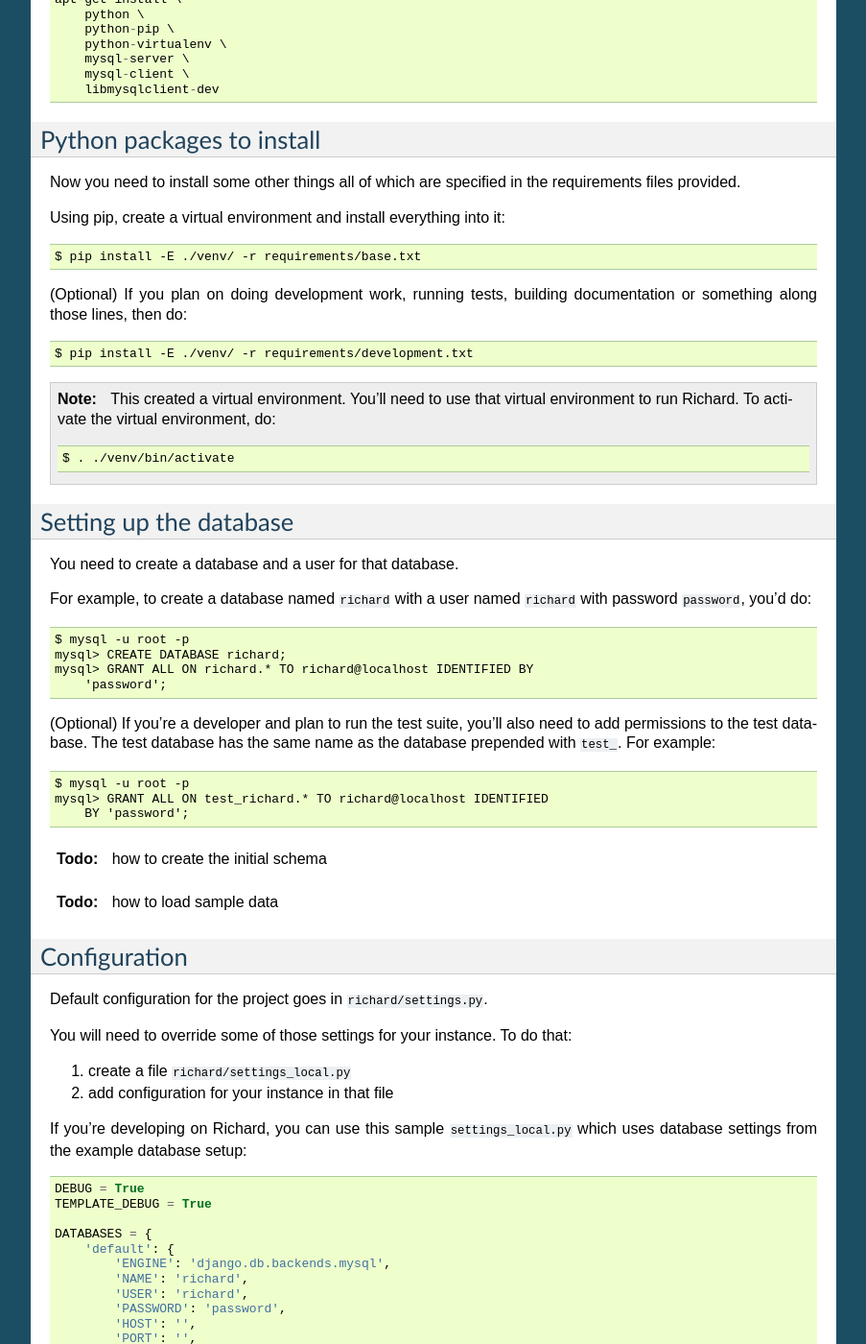
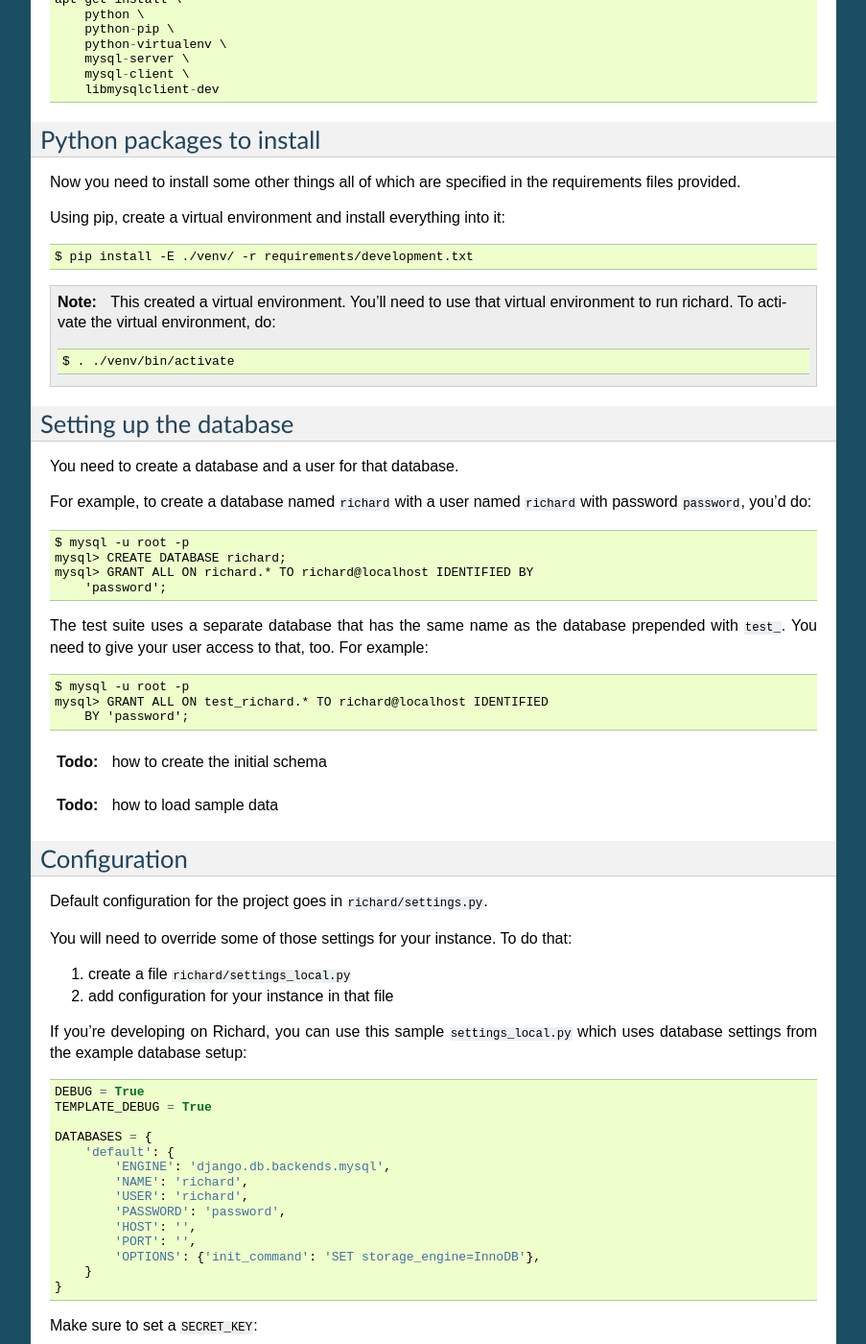
Before and after one commit to pyvideo/richard, a Sphinx documentation site: the page built from docs/dev_hacking.rst, in a window 1280 px wide and 1400 px high, scrolled down 619 px. Shown: the whole window at 96% size, without its empty margins (198-1101 px from the left). Built offline with Sphinx 7.4.7, drawn with Linux system fonts in a browser that asks for light colours; some of the changed text lies outside the part shown.

Commit message:
Fix issues after setting it up on another machine

```diff
--- a/docs/dev_hacking.rst
+++ b/docs/dev_hacking.rst
@@ -55,17 +55,12 @@
 Using pip, create a virtual environment and install everything into
 it::
 
-    $ pip install -E ./venv/ -r requirements/base.txt
-
-(Optional) If you plan on doing development work, running tests,
-building documentation or something along those lines, then do::
-
     $ pip install -E ./venv/ -r requirements/development.txt
 
 .. Note::
 
    This created a virtual environment. You'll need to use that virtual
-   environment to run Richard. To activate the virtual environment, do::
+   environment to run richard. To activate the virtual environment, do::
 
        $ . ./venv/bin/activate
 
@@ -83,10 +78,9 @@
     mysql> GRANT ALL ON richard.* TO richard@localhost IDENTIFIED BY
         'password';
 
-(Optional) If you're a developer and plan to run the test suite,
-you'll also need to add permissions to the test database. The test
-database has the same name as the database prepended with ``test_``.
-For example::
+The test suite uses a separate database that has the same name as the
+database prepended with ``test_``. You need to give your user access to
+that, too. For example::
 
     $ mysql -u root -p
     mysql> GRANT ALL ON test_richard.* TO richard@localhost IDENTIFIED
@@ -134,6 +128,15 @@
     # Make this unique, and don't share it with anybody.
     SECRET_KEY = 'long secret key'
 
-.. todo:: create admin user
+.. todo:: list configuration settings that should be in settings_local.py
 
-.. todo:: list configuration settings that should be in settings_local.py
+
+Creating tables
+===============
+
+After doing the configuration, you need to build the database tables. Run::
+
+    $ ./manage.py syncdb
+
+After creating the tables, Django will ask you if you want to create a superuser.
+Do that now. That's the account you'll use for the admin.
```
Also changed, not shown: 1 other file.
